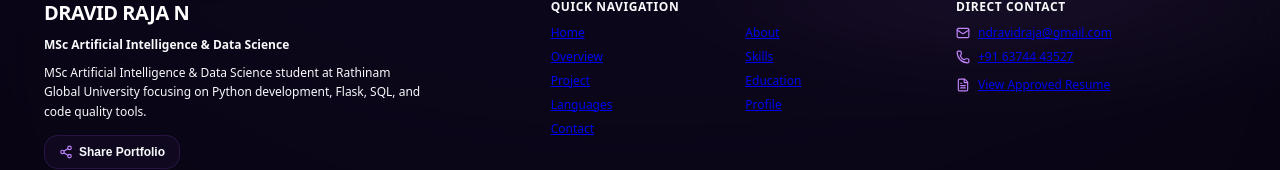
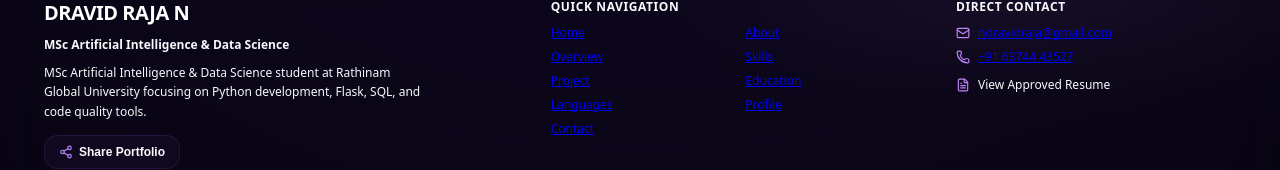
Before and after one commit to dravid-py/dravid-raja-portfolio, a Next.js app: page / in a window 1280 px wide. Shown: the part 10115-10285 px from the top of the page. Built offline with nearby package versions, Linux system fonts and the light colour scheme.

Commit message:
Remove obsolete resume PDF reference

```diff
--- a/src/data/personal.ts
+++ b/src/data/personal.ts
@@ -9,7 +9,6 @@ export interface PersonalInfo {
   location: string;
   summary: string;
   heroBio: string;
-  resumeUrl: string;
   tags: string[];
 }
 
@@ -26,7 +25,6 @@ export const personalData: PersonalInfo = {
     "MSc Artificial Intelligence & Data Science student at Rathinam Global University, Coimbatore, with a BCA degree from The American College, Madurai. Background in Python development, Flask web applications, SQL databases, and source code quality tooling with CodeHealth-AI.",
   heroBio:
     "Currently pursuing MSc Artificial Intelligence & Data Science at Rathinam Global University, Coimbatore. BCA graduate from The American College, Madurai.",
-  resumeUrl: "/DRAVID-RAJA-N-Resume.pdf",
   tags: [
     "Python",
     "SQL",
```
